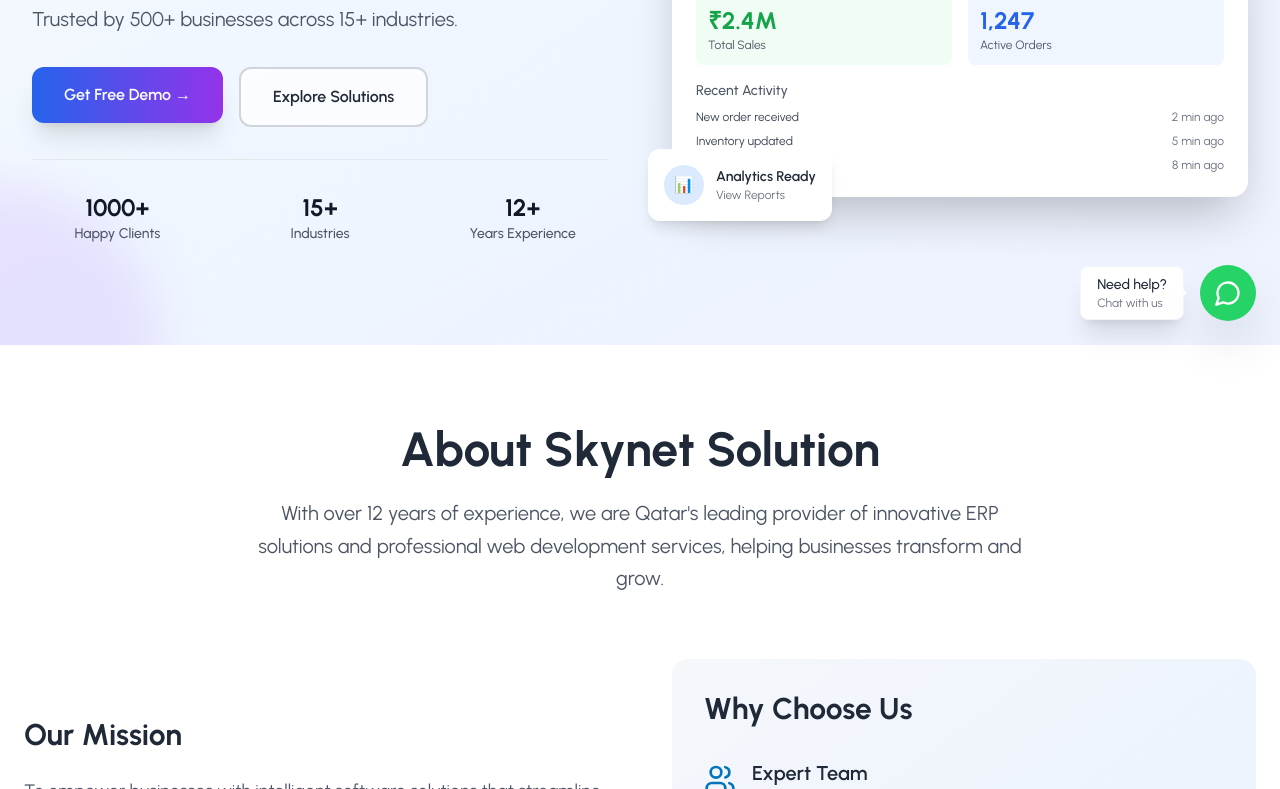
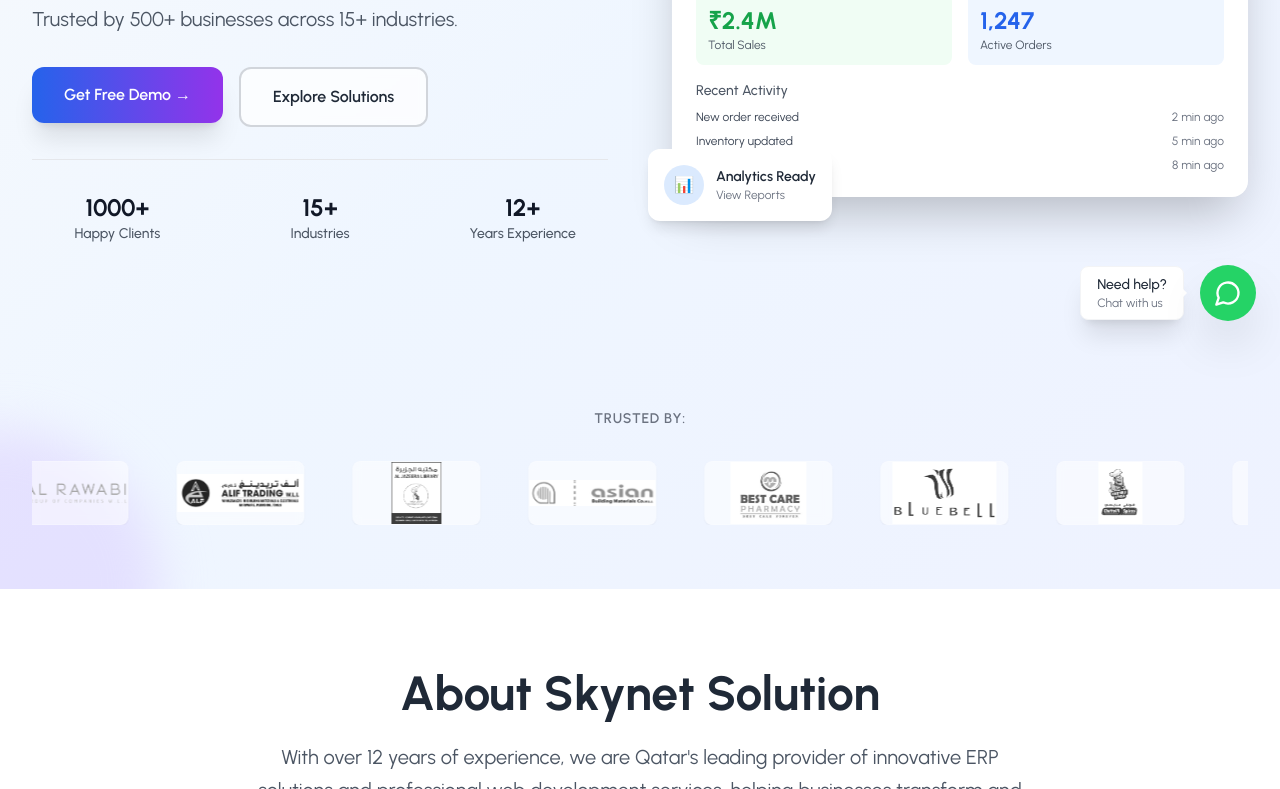
Before and after one commit to sfwnmuhd/skynet-web, a React (Vite) app: page / in a window 1280 px wide. Shown: the part 455-1244 px from the top of the page. Built offline with nearby package versions, Linux system fonts and the light colour scheme.

Commit message:
Add Client Logo Carousel to Header

```diff
--- a/src/components/Header.tsx
+++ b/src/components/Header.tsx
@@ -2,7 +2,48 @@ import Navbar from './Navbar'
 import { motion } from 'framer-motion'
 import { Link } from 'react-router-dom'
 
+// Import client logos
+import alraiqa from '../assets/clients/al raiqa.jpg'
+import alrawabi from '../assets/clients/AL RAWABI GROUP.png'
+import aliftrading from '../assets/clients/aliftrading.jpg'
+import aljazeera from '../assets/clients/aljazeeera.jpg'
+import asianbc from '../assets/clients/asianbc.jpg'
+import bestcare from '../assets/clients/best care pharmacy.jpg'
+import bluebell from '../assets/clients/bluebell.jpg'
+import chittulli from '../assets/clients/chittulli.jpg'
+import fifitrading from '../assets/clients/fifi trading.jpg'
+import goodwill from '../assets/clients/goodwill.jpg'
+import hardnsoft from '../assets/clients/hardnsoft.jpg'
+import lusail from '../assets/clients/lusailinsurance.jpg'
+import mubarak from '../assets/clients/mubarak.jpg'
+import royalmark from '../assets/clients/royalmark.jpg'
+import techstar from '../assets/clients/techstar.jpg'
+import topex from '../assets/clients/topex.jpg'
+import topsy from '../assets/clients/topsy.jpg'
+import zienpharma from '../assets/clients/zienpharma.jpg'
+
 const Header = () => {
+  const clientLogos = [
+    { name: 'Al Raiqa', logo: alraiqa },
+    { name: 'Al Rawabi Group', logo: alrawabi },
+    { name: 'Alif Trading', logo: aliftrading },
+    { name: 'Al Jazeera', logo: aljazeera },
+    { name: 'Asian BC', logo: asianbc },
+    { name: 'Best Care Pharmacy', logo: bestcare },
+    { name: 'Blue Bell', logo: bluebell },
+    { name: 'Chittulli', logo: chittulli },
+    { name: 'Fifi Trading', logo: fifitrading },
+    { name: 'Goodwill', logo: goodwill },
+    { name: 'Hard & Soft', logo: hardnsoft },
+    { name: 'Lusail Insurance', logo: lusail },
+    { name: 'Mubarak', logo: mubarak },
+    { name: 'Royal Mark', logo: royalmark },
+    { name: 'Tech Star', logo: techstar },
+    { name: 'Topex', logo: topex },
+    { name: 'Topsy', logo: topsy },
+    { name: 'Zien Pharma', logo: zienpharma }
+  ]
+
   return (
     <section id="home" className='min-h-screen w-full bg-gradient-to-br from-slate-50 via-blue-50 to-indigo-50 relative overflow-hidden pt-20'>
       <Navbar/>
@@ -204,6 +245,51 @@ const Header = () => {
             </div>
           </motion.div>
         </div>
+
+        {/* Client Logo Carousel */}
+        <motion.div
+          initial={{ opacity: 0, y: 30 }}
+          animate={{ opacity: 1, y: 0 }}
+          transition={{ duration: 0.8, delay: 0.8 }}
+          className='mt-16 pb-16'
+        >
+          <div className='text-center mb-8'>
+            <p className='text-sm font-semibold text-gray-500 uppercase tracking-wider'>
+              TRUSTED BY:
+            </p>
+          </div>
+
+          <div className='relative overflow-hidden'>
+            <motion.div
+              animate={{ x: [0, -50 * clientLogos.length] }}
+              transition={{
+                x: {
+                  repeat: Infinity,
+                  repeatType: "loop",
+                  duration: 30,
+                  ease: "linear",
+                },
+              }}
+              className='flex space-x-12'
+              style={{ width: `${clientLogos.length * 200}px` }}
+            >
+              {/* Duplicate logos for seamless loop */}
+              {[...clientLogos, ...clientLogos].map((client, index) => (
+                <motion.div
+                  key={`${client.name}-${index}`}
+                  whileHover={{ scale: 1.1 }}
+                  className='flex-shrink-0 w-32 h-16 flex items-center justify-center bg-white/50 backdrop-blur-sm rounded-lg border border-white/20 shadow-sm hover:shadow-md transition-all duration-300 group'
+                >
+                  <img
+                    src={client.logo}
+                    alt={client.name}
+                    className='max-w-full max-h-full object-contain filter grayscale group-hover:grayscale-0 transition-all duration-300'
+                  />
+                </motion.div>
+              ))}
+            </motion.div>
+          </div>
+        </motion.div>
       </div>
     </section>
   )
```
